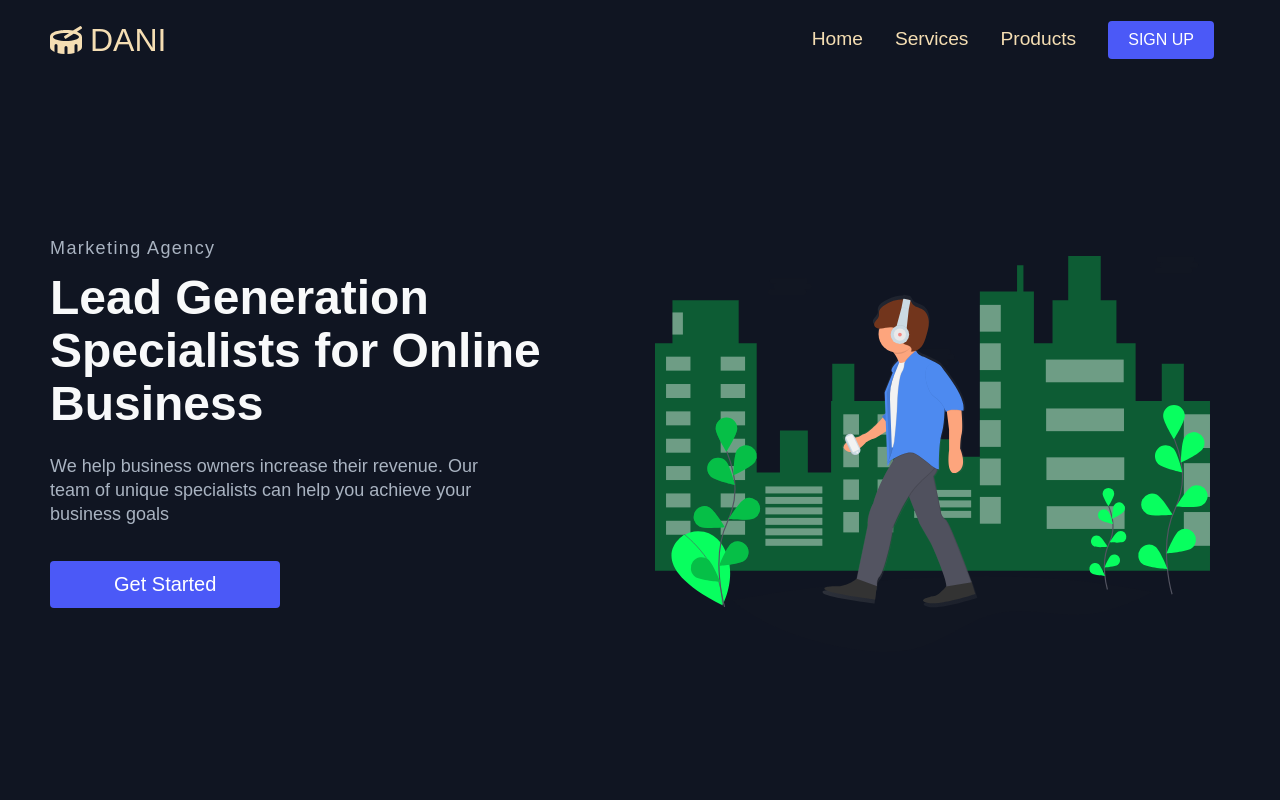
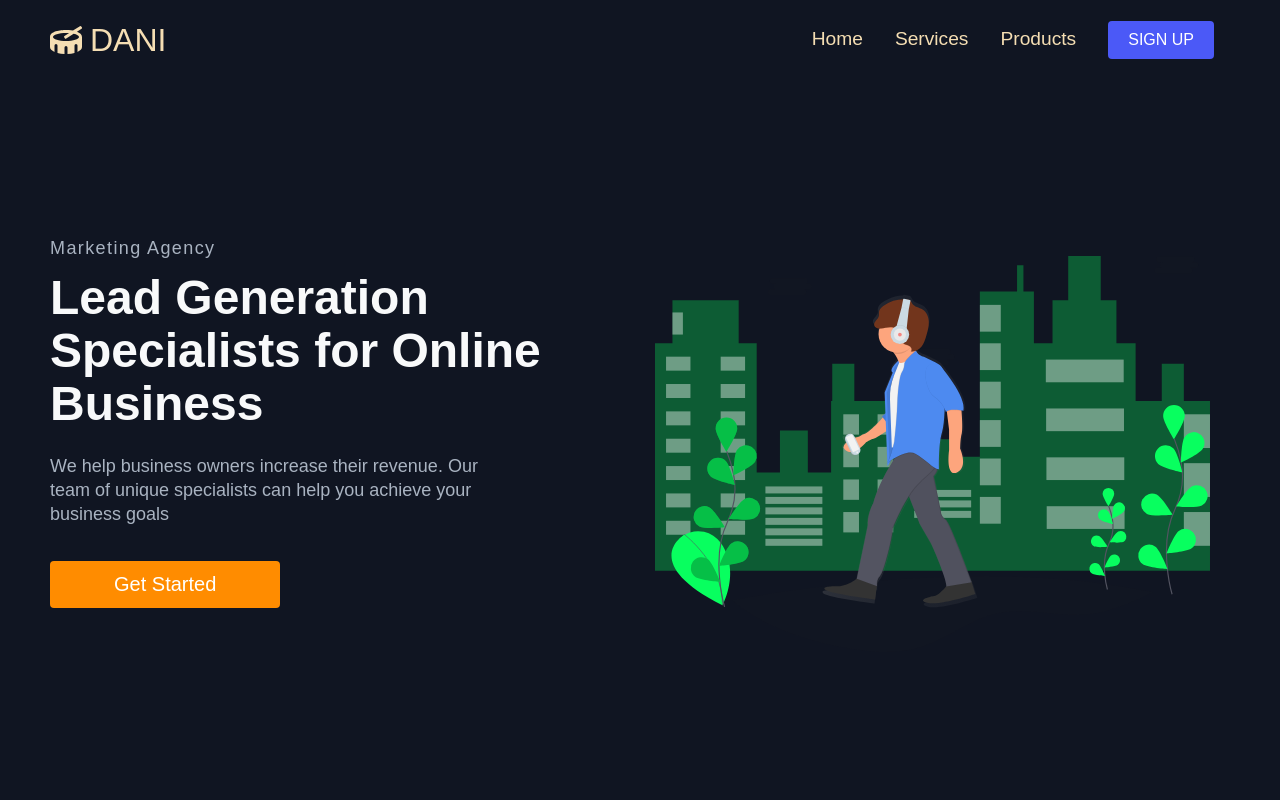
Before and after one commit to danifranklingr/MusicServicesPage, a React (Create React App) app: page / in a window 1280 px wide. Shown: the top 800 px of the page. Built offline with nearby package versions, Linux system fonts and the light colour scheme.

Commit message:
Hovers Añadidos

```diff
--- a/src/components/Footer/Footer.elements.js
+++ b/src/components/Footer/Footer.elements.js
@@ -164,5 +164,9 @@ export const SocialIcons = styled.div`
 
 export const SocialIconLink = styled.a`
 	color: wheat;
-	font-size: 24px;
+	font-size: ${({bigger}) => (bigger ? "26px" : "24px")};
+
+	&:hover{
+		color: ${({hovColor}) => hovColor};
+	}
 `;
--- a/src/components/Footer/Footer.js
+++ b/src/components/Footer/Footer.js
@@ -1,5 +1,9 @@
 import React from 'react';
-import {FaFacebook, FaInstagram, FaYoutube, FaTwitter} from 'react-icons/fa';
+
+import {FaFacebook, FaYoutube, FaTwitter} from 'react-icons/fa';
+// import {FaFacebook, FaInstagram, FaYoutube, FaTwitter} from 'react-icons/fa';
+import {AiFillInstagram} from "react-icons/ai";
+
 import {Button} from '../../globalStyles';
 import	{FooterContainer, FooterSubscription, FooterSubHeading, FooterSubText, Form, FormInput,
 				FooterLinksContainer, FooterLinksWrapper, FooterLinksItems, FooterLinkTitle, FooterLink,
@@ -67,16 +71,16 @@ function Footer() {
 					</SocialLogo>
 					<WebSiteRights> DANI 2021 </WebSiteRights>
 					<SocialIcons>
-						<SocialIconLink href="/" target="_blank" aria-label="Facebook">
+						<SocialIconLink href="/" target="_blank" aria-label="Facebook" hovColor="#0d599f">
 							<FaFacebook/>
 						</SocialIconLink>
-						<SocialIconLink href="/" target="_blank" aria-label="Instagram">
-							<FaInstagram/>
+						<SocialIconLink href="/" target="_blank" aria-label="Instagram" hovColor="#ffb1ff" bigger>
+							<AiFillInstagram/>
 						</SocialIconLink>
-						<SocialIconLink href="/" target="_blank" aria-label="Youtube">
+						<SocialIconLink href="/" target="_blank" aria-label="Youtube" hovColor="#d43c3c">
 							<FaYoutube/>
 						</SocialIconLink>
-						<SocialIconLink href="/" target="_blank" aria-label="Twitter">
+						<SocialIconLink href="/" target="_blank" aria-label="Twitter" hovColor="#50ccf5">
 							<FaTwitter/>
 						</SocialIconLink>
 					</SocialIcons>
--- a/src/globalStyles.js
+++ b/src/globalStyles.js
@@ -26,7 +26,7 @@ export const Container = styled.div`		// Container es un div que ocupa el 100% d
 
 export const Button = styled.button`
 	border-radius: 4px;
-	background: ${({primary}) => (primary ? "#4b59f7" : "#0467fb")};
+	background: ${({primary}) => (primary ? "#4b59f7" : "darkorange")};
 	white-space: nowrap;
 	padding: ${({big}) => (big ? "12px 64px" : "10px 20px")};
 	color: #fff;
@@ -36,8 +36,8 @@ export const Button = styled.button`
 	cursor: pointer;
 
 	&:hover{
-		transition: all 0.3 ease-out;
-		background: ${({primary}) => (primary ? "#0467fb" : "#4b59f7")};
+		background: ${({primary}) => (primary ? "darkorange" : "#4b59f7")};
+		transition: 0.3s ease-out;
 	}
 
 	@media (max-width: 960px){
--- a/src/pages/HomePage/Data.js
+++ b/src/pages/HomePage/Data.js
@@ -1,6 +1,6 @@
 export const homeObjOne = {		// Se arma el objeto que se pasa como prop a la plantilla InfoSection.
 	lightBg: false,
-	primary: true,
+	primary: false,
 	imgStart: "",
 	lightTopLine: true,
 	lightTextDesc: true,
```
Also changed, not shown: 1 other file (tests, documents, lock files or other folders).
